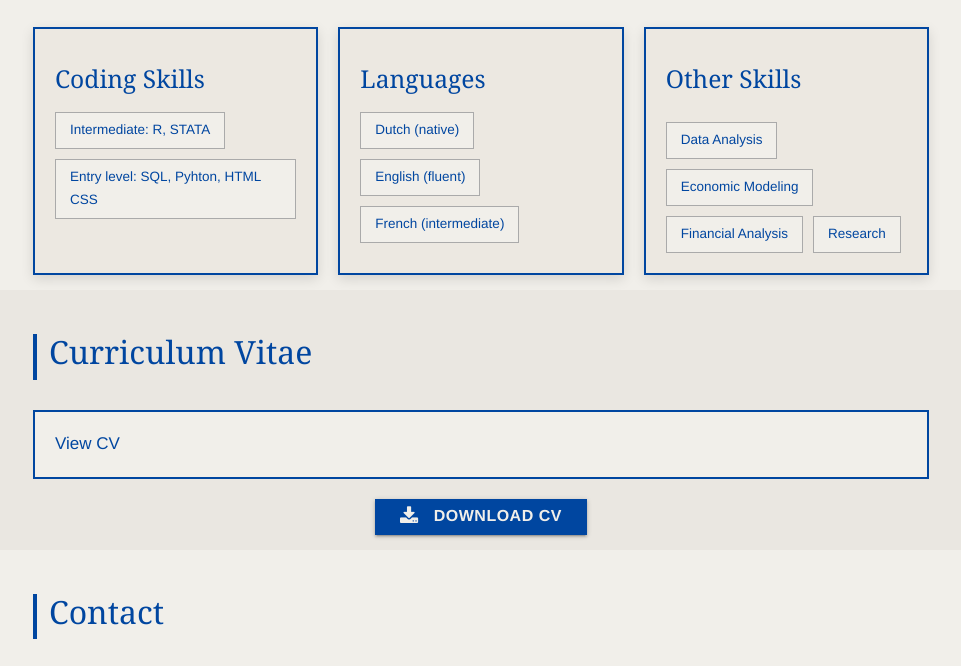
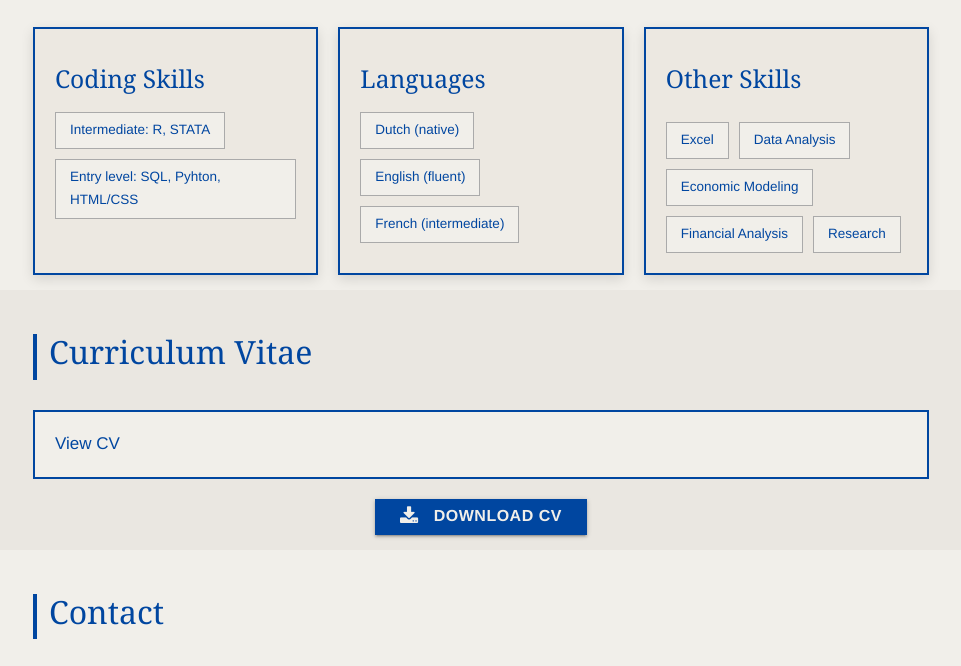
Before and after one commit to skonvinski/nathan.munteanu.io, a plain HTML site: page index.html in a window 1280 px wide. Shown: the part 1293-1959 px from the top of the page, without its empty margins (159-1120 px from the left). Drawn offline with nearby package versions, Linux system fonts and the light colour scheme.

Commit message:
Update index.html

```diff
--- a/index.html
+++ b/index.html
@@ -162,7 +162,7 @@ Negotiations</strong> - Policy paper Trade Negotiations
         <h5>Coding Skills</h5>
         <div class="skill-tags">
           <span class="tag">Intermediate: R, STATA</span>
-          <span class="tag">Entry level: SQL, Pyhton, HTML CSS</span>
+          <span class="tag">Entry level: SQL, Pyhton, HTML/CSS</span>
           <!-- Add more as needed -->
         </div>
       </div>
@@ -183,6 +183,7 @@ Negotiations</strong> - Policy paper Trade Negotiations
         <h5>Other Skills</h5>
         <div class="skill-tags">
         <div class="skill-tags">
+          <span class="tag">Excel</span>
           <span class="tag">Data Analysis</span>
           <span class="tag">Economic Modeling</span>
           <span class="tag">Financial Analysis</span>
```
